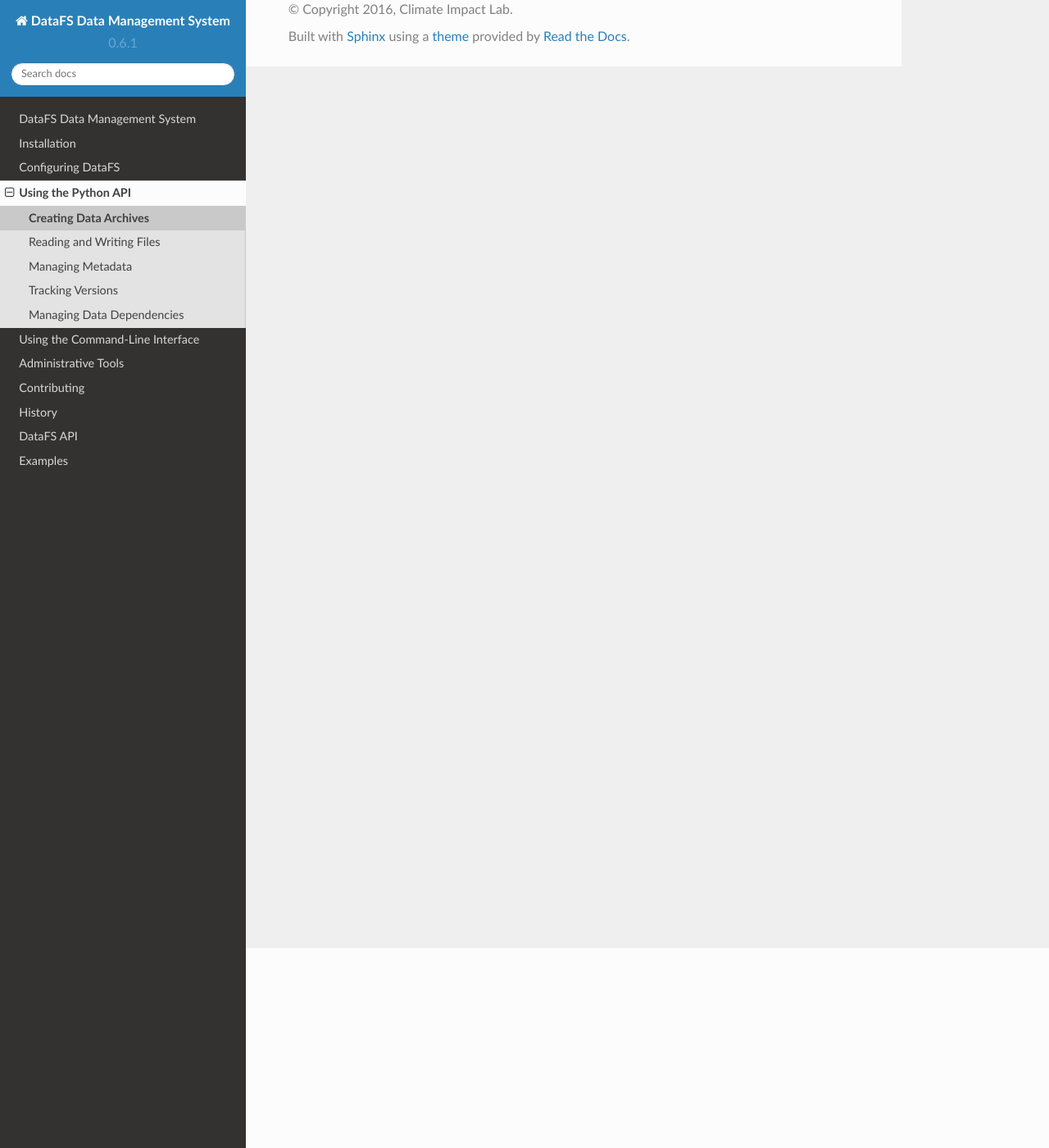
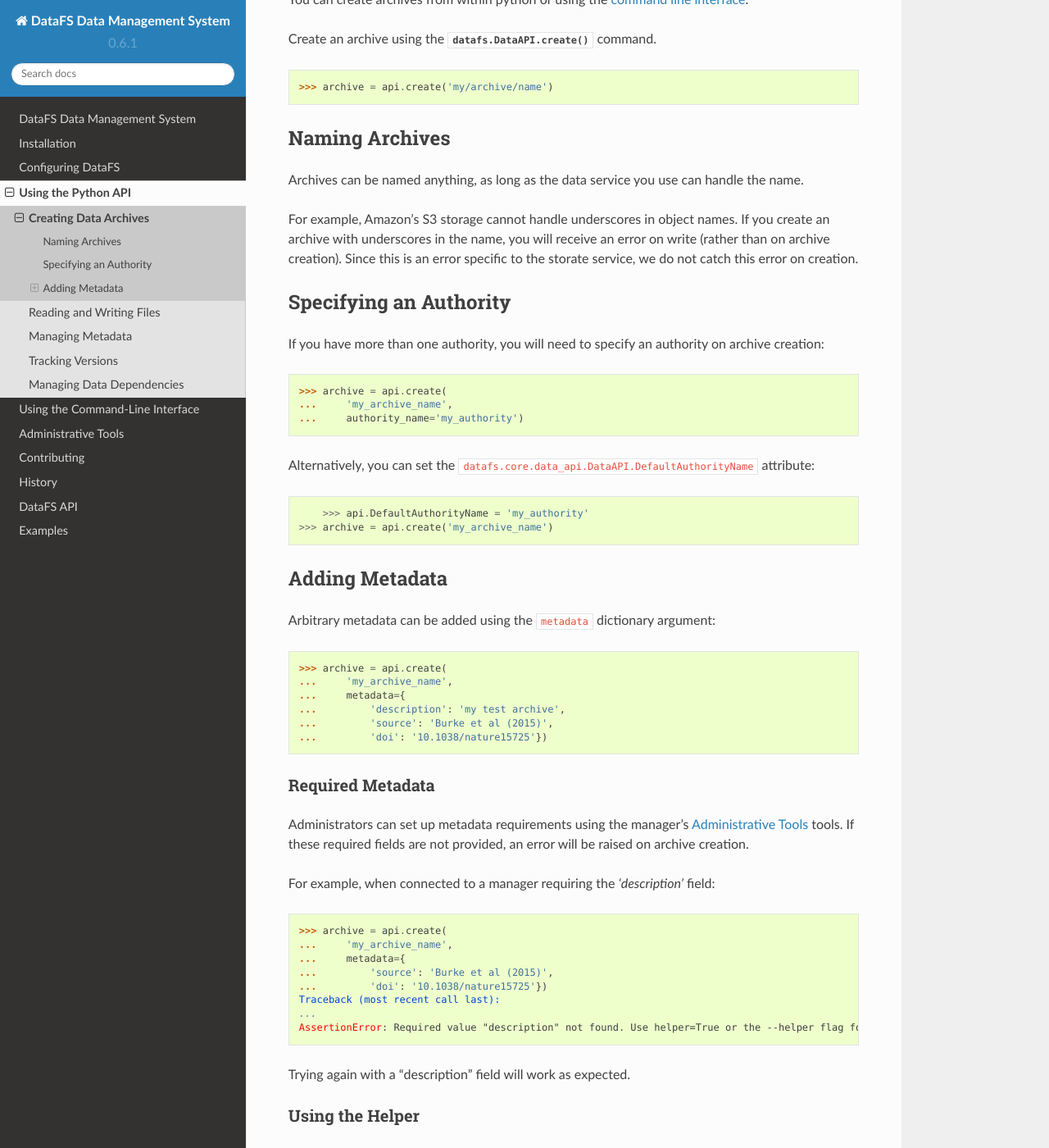
Before and after one commit to ClimateImpactLab/DataFS, a Sphinx documentation site: the page built from docs/pythonapi.creating_archives.rst, in a window 1280 px wide and 1400 px high, scrolled down 244 px. Shown: the whole window at 82% size. Built offline with Sphinx 7.4.7 and the Read the Docs theme 2.0.0, drawn with Linux system fonts in a browser that asks for light colours; cross-references to code outside the pages are shown as plain code; the version number is read from the project's files by our own code; some of the changed text lies outside the part shown.

Commit message:
add creating_archives section

```diff
--- a/docs/conf.py
+++ b/docs/conf.py
@@ -33,6 +33,19 @@ sys.path.insert(0, project_root)
 
 import datafs
 
+# -- Suppress Non-local URI Warning ------------------------------------
+
+import sphinx.environment
+from docutils.utils import get_source_line
+
+def _warn_node(self, msg, node, **kwargs):
+    if not msg.startswith('nonlocal image URI found:'):
+        self._warnfunc(msg, '%s:%s' % get_source_line(node), **kwargs)
+
+sphinx.environment.BuildEnvironment.warn_node = _warn_node
+suppress_warnings = ['image.nonlocal_uri']
+
+
 # -- General configuration ---------------------------------------------
 
 # If your documentation needs a minimal Sphinx version, state it here.
@@ -46,6 +59,7 @@ extensions = [
     'sphinx.ext.viewcode',
     'sphinx.ext.napoleon',
     'sphinx.ext.intersphinx']
+
 
 napoleon_numpy_docstring = True
 
--- a/docs/examples.other.rst
+++ b/docs/examples.other.rst
@@ -1,4 +1,4 @@
-.. _tutorial-aws:
+.. _examples-other:
 
 Using Other Services
 ====================
--- a/docs/examples.s3.rst
+++ b/docs/examples.s3.rst
@@ -1,4 +1,4 @@
-.. _tutorial-aws:
+.. _examples-aws:
 
 Using DataFS with AWS's S3
 =============================
--- a/docs/pythonapi.creating_archives.rst
+++ b/docs/pythonapi.creating_archives.rst
@@ -3,3 +3,90 @@
 ======================
 Creating Data Archives
 ======================
+
+Archives are the basic unit of a DataFS filesystem. They are essentially files, metadata, history, versions, and dependencies wrapped into a single object.
+
+You can create archives from within python or using the :ref:`command line interface <cli-creating-archives>`.
+
+Create an archive using the :py:meth:`datafs.DataAPI.create` command.
+
+.. code-block:: python
+
+    >>> archive = api.create('my/archive/name')
+
+Naming Archives
+---------------
+
+Archives can be named anything, as long as the data service you use can handle the name.
+
+For example, Amazon's S3 storage cannot handle underscores in object names. If you create an archive with underscores in the name, you will receive an error on write (rather than on archive creation). Since this is an error specific to the storate service, we do not catch this error on creation.
+
+
+Specifying an Authority
+-----------------------
+
+If you have more than one authority, you will need to specify an authority on archive creation:
+
+.. code-block:: python
+
+    >>> archive = api.create(
+    ...     'my_archive_name',
+    ...     authority_name='my_authority')
+
+Alternatively, you can set the :py:attribute:`~datafs.core.data_api.DataAPI.DefaultAuthorityName` attribute:
+
+.. code-block:: python
+
+	>>> api.DefaultAuthorityName = 'my_authority'
+    >>> archive = api.create('my_archive_name')
+
+
+Adding Metadata
+---------------
+
+Arbitrary metadata can be added using the ``metadata`` dictionary argument:
+
+.. code-block:: python
+
+    >>> archive = api.create(
+    ...     'my_archive_name',
+    ...     metadata={
+    ...         'description': 'my test archive',
+    ...         'source': 'Burke et al (2015)',
+    ...         'doi': '10.1038/nature15725'})
+
+
+Required Metadata
+~~~~~~~~~~~~~~~~~
+
+Administrators can set up metadata requirements using the manager's :ref:`admin` tools. If these required fields are not provided, an error will be raised on archive creation.
+
+For example, when connected to a manager requiring the `'description'` field:
+
+.. code-block:: python
+
+    >>> archive = api.create(
+    ...     'my_archive_name',
+    ...     metadata={
+    ...         'source': 'Burke et al (2015)',
+    ...         'doi': '10.1038/nature15725'})
+    Traceback (most recent call last):
+    ...
+    AssertionError: Required value "description" not found. Use helper=True or the --helper flag for assistance.
+
+Trying again with a "description" field will work as expected.
+
+Using the Helper
+~~~~~~~~~~~~~~~~
+
+Instead of providing all fields in the ``create`` call, you can optionally use the ``helper`` argument. Setting ``helper=True`` will start an interactive prompt, requesting each required item of metadata:
+
+.. code-block:: python
+
+    >>> archive = api.create(
+    ...     'my_archive_name',
+    ...     metadata={
+    ...         'source': 'Burke et al (2015)',
+    ...         'doi': '10.1038/nature15725'},
+    ...         helper=True)
+	Enter a description:
--- a/docs/pythonapi.rst
+++ b/docs/pythonapi.rst
@@ -1,4 +1,4 @@
-.. _configure:
+.. _pythonapi:
 
 ====================
 Using the Python API
```
Also changed, not shown: docs/cli.creating_archives.rst (+61 -0 lines), 8 other files.
